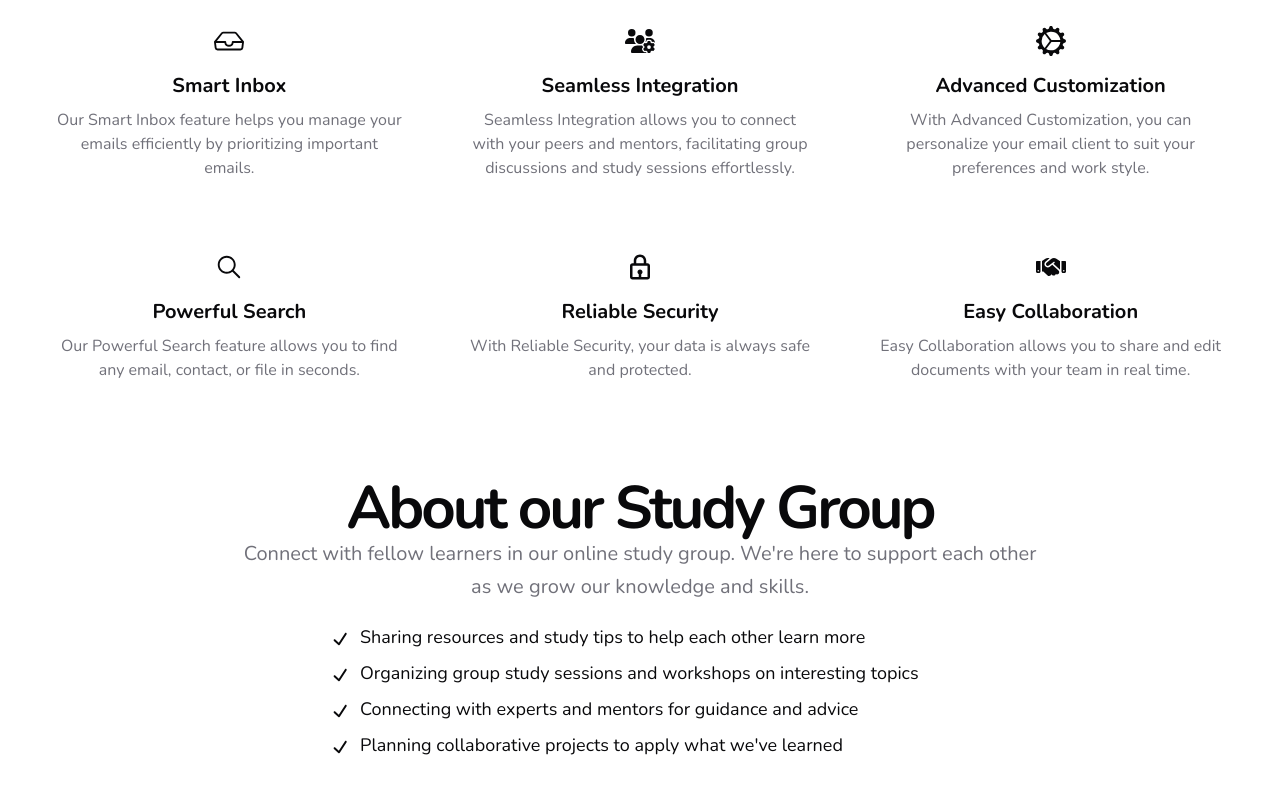
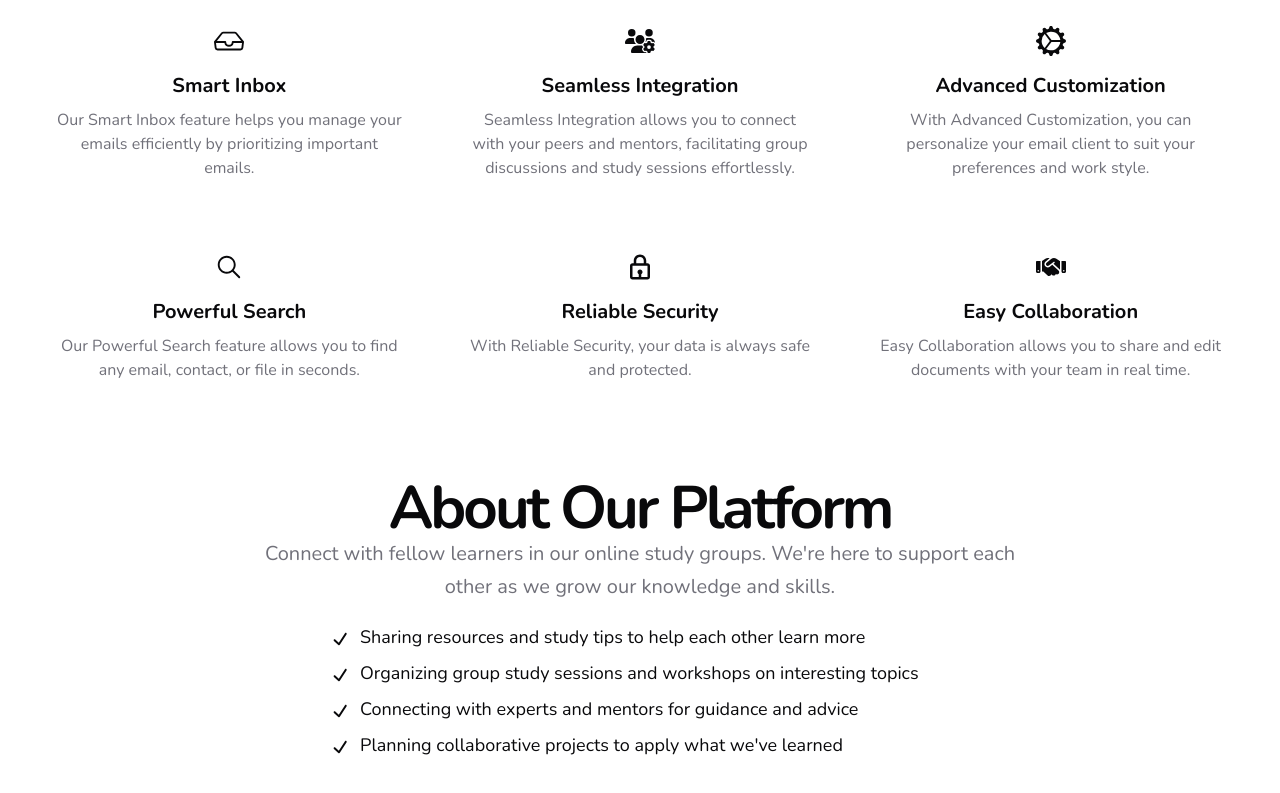
Before and after one commit to frustrated018/Hive-Mind, a React (Vite) app: page / in a window 1280 px wide. Shown: the part 688-1481 px from the top of the page. Built offline with nearby package versions, Linux system fonts and the light colour scheme.

Commit message:
Removed unnecessary file and updated the about section title and description

```diff
--- a/src/components/Home/About.tsx
+++ b/src/components/Home/About.tsx
@@ -15,10 +15,10 @@ export default function About() {
       <section className="space-y-5">
         <div className="text-center">
           <h2 className="text-3xl font-bold tracking-tighter sm:text-5xl xl:text-6xl/none">
-            About our Study Group
+            About Our Platform
           </h2>
           <p className="mx-auto max-w-[800px] text-muted-foreground md:text-xl/relaxed">
-            Connect with fellow learners in our online study group. We're here
+            Connect with fellow learners in our online study groups. We're here
             to support each other as we grow our knowledge and skills.
           </p>
         </div>
--- a/src/routes/create.lazy.tsx
+++ /dev/null
@@ -1,6 +0,0 @@
-import CreatePage from "@/pages/create/Create";
-import { createLazyFileRoute } from "@tanstack/react-router";
-
-export const Route = createLazyFileRoute("/create")({
-  component: CreatePage,
-});
```
